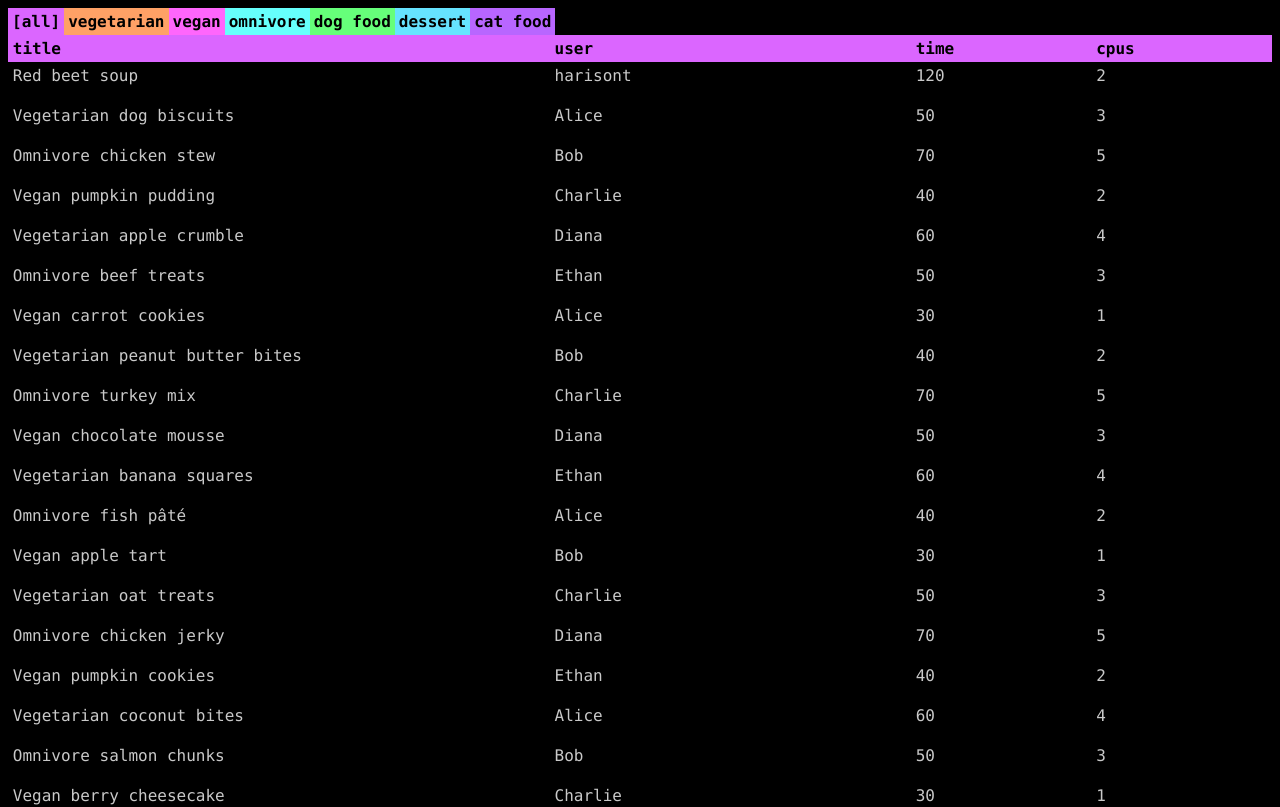
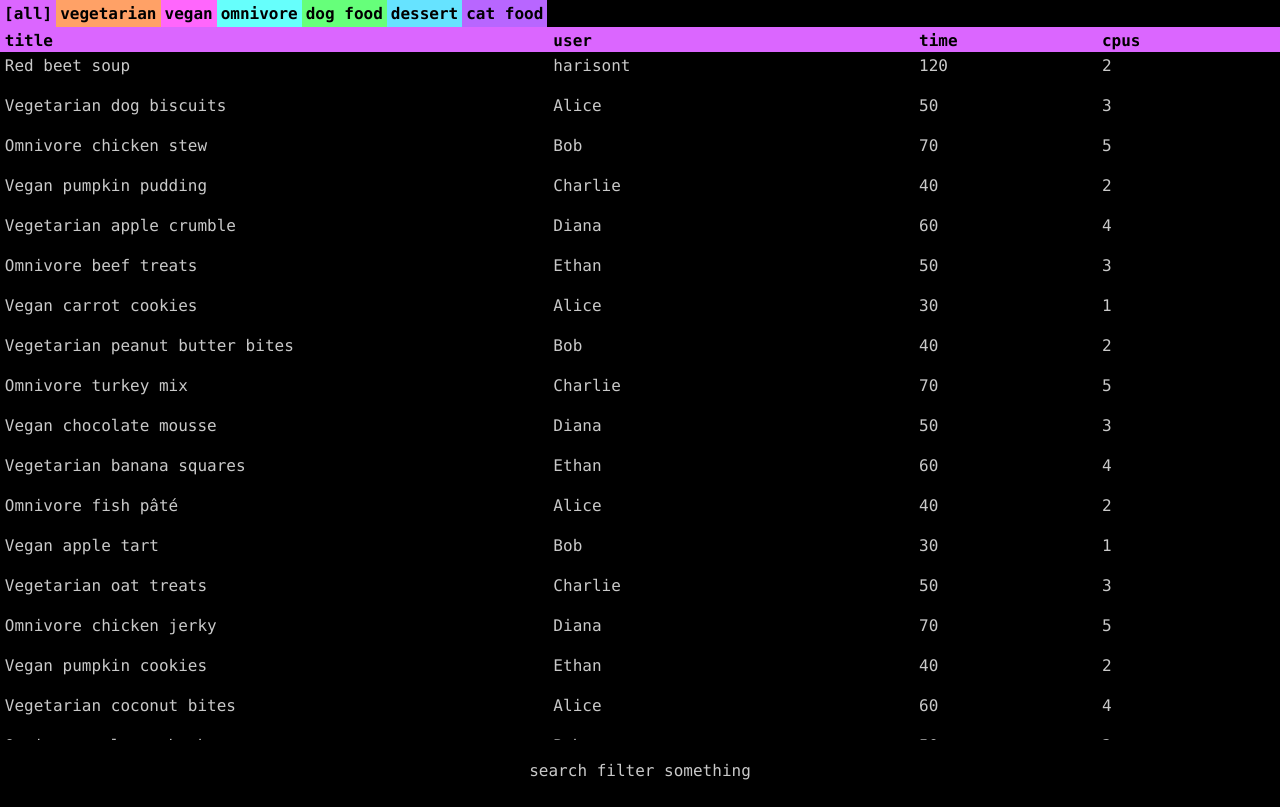
Before and after one commit to rapunschel/concurrent-cooking, a React (Vite) app: page /#/ in a window 1280 px wide. Shown: the top 807 px of the page. Built offline with nearby package versions, Linux system fonts and the light colour scheme.

Commit message:
improve UI, made header sticky. Added footer for search etc, also sticky

```diff
--- a/src/components/Terminal.tsx
+++ b/src/components/Terminal.tsx
@@ -47,6 +47,7 @@ export default function Terminal() {
 
   return (
     <>
+      <div className="sticky">
         <div className="tag-list">
           {tags.map((tag: string) => {
             return (
@@ -67,6 +68,7 @@ export default function Terminal() {
             backgroundColor: generateColor(selectedTag, saturation, lightness),
           }}
         />
+      </div>
       <div className="recipe-container">
         {recipes.map((recipe, index) => {
           return (
@@ -77,6 +79,10 @@ export default function Terminal() {
             />
           );
         })}
+      </div>
+
+      <div className="terminal-cmds">
+        <span>search filter something</span>
       </div>
     </>
   );
--- a/src/style.css
+++ b/src/style.css
@@ -1,6 +1,9 @@
 :root {
   --primary-color: black;
   --terminal-min-width: 300px;
+  --terminal-height: 44px;
+  --taglist-height: 15vh;
+  --terminal-cmds-height: 60px;
 }
 
 * {
@@ -10,6 +13,8 @@
 }
 
 body {
+  margin: 0;
+  padding: 0;
   background-color: var(--primary-color);
 }
 
@@ -104,6 +109,10 @@ button {
   }
 }
 
+.terminal-header {
+  max-height: 25px;
+}
+
 .terminal-header p {
   color: black;
   font-weight: 900;
@@ -117,6 +126,9 @@ button {
 .tag-list {
   display: flex;
   min-width: var(--terminal-min-width);
+  background-color: var(--primary-color);
+  max-height: var(--taglist-height);
+  overflow-y: scroll;
   flex-wrap: wrap;
 }
 
@@ -126,6 +138,23 @@ button {
   font-weight: 900;
   text-decoration: none;
   padding: 4px;
+}
+
+.sticky {
+  position: sticky;
+  top: 0;
+  z-index: 100;
+}
+.terminal-cmds {
+  display: flex;
+  justify-content: center;
+  align-items: center;
+  height: 60px;
+  padding: 8px;
+  position: sticky;
+  bottom: 0;
+  z-index: 100;
+  background: black;
 }
 
 /* recipe */
```
Lines whose indentation alone changed are shown as unchanged.
